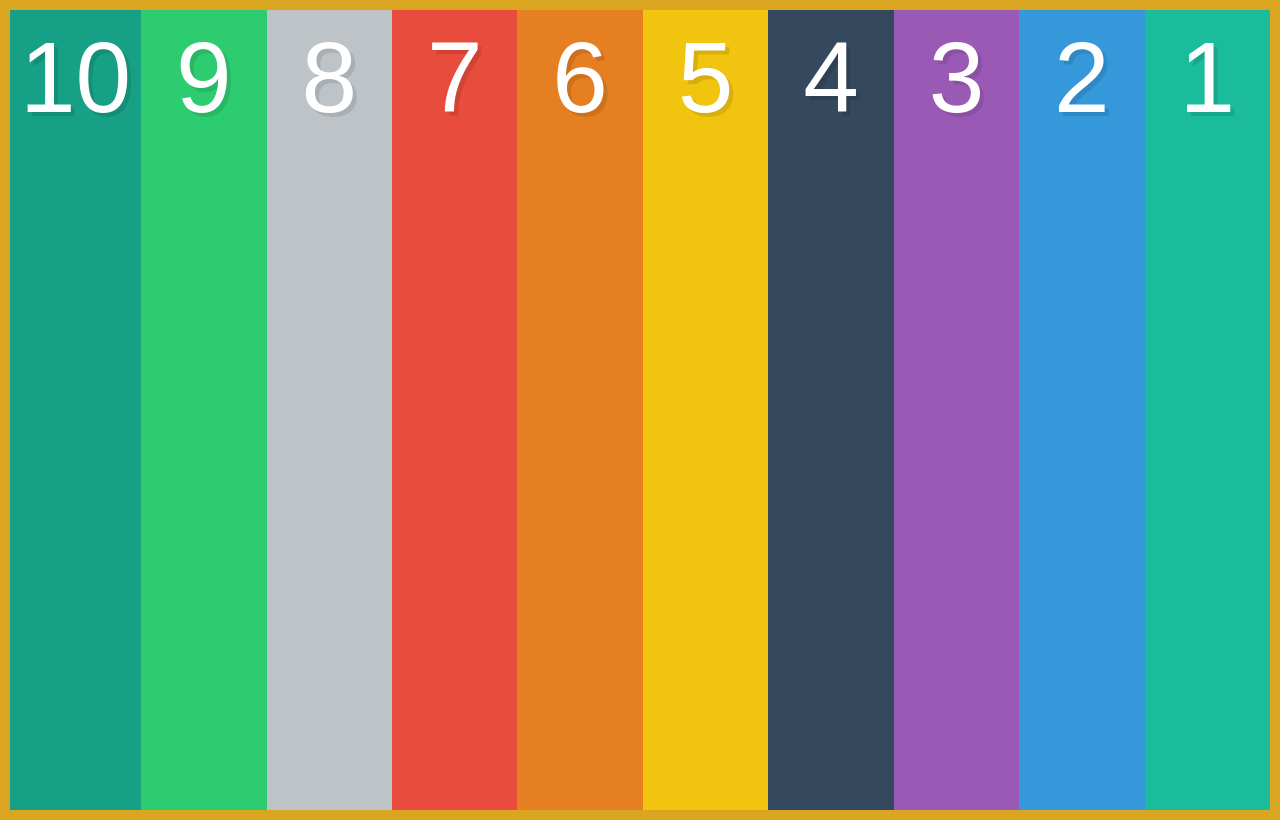
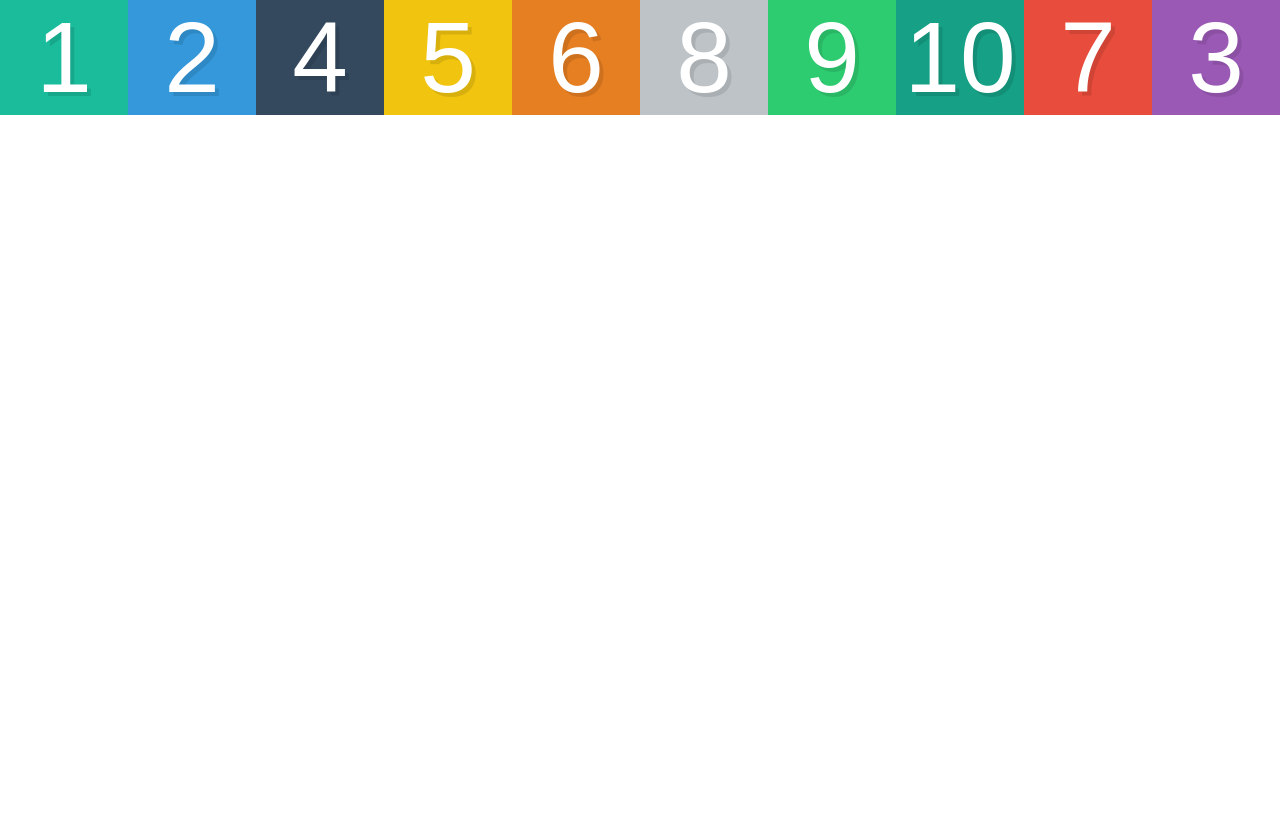
Before and after one commit to CaptRat/flexboxwesbos, a plain HTML site: page index.html in a window 1280 px wide. Drawn offline with Linux system fonts and the light colour scheme.

Commit message:
flexbox order command

```diff
--- a/style.css
+++ b/style.css
@@ -2,8 +2,8 @@
 article,aside,details,figcaption,figure,footer,header,hgroup,nav,section,summary{display:block;}audio,canvas,video{display:inline-block;}audio:not([controls]){display:none;height:0;}[hidden]{display:none;}html{font-family:sans-serif;-webkit-text-size-adjust:100%;-ms-text-size-adjust:100%;}a:focus{outline:thin dotted;}a:active,a:hover{outline:0;}h1{font-size:2em;}abbr[title]{border-bottom:1px dotted;}b,strong{font-weight:700;}dfn{font-style:italic;}mark{background:#ff0;color:#000;}code,kbd,pre,samp{font-family:monospace, serif;font-size:1em;}pre{white-space:pre-wrap;word-wrap:break-word;}q{quotes:\201C \201D \2018 \2019;}small{font-size:80%;}sub,sup{font-size:75%;line-height:0;position:relative;vertical-align:baseline;}sup{top:-.5em;}sub{bottom:-.25em;}img{border:0;}svg:not(:root){overflow:hidden;}fieldset{border:1px solid silver;margin:0 2px;padding:.35em .625em .75em;}button,input,select,textarea{font-family:inherit;font-size:100%;margin:0;}button,input{line-height:normal;}button,html input[type=button],/* 1 */
 input[type=reset],input[type=submit]{-webkit-appearance:button;cursor:pointer;}button[disabled],input[disabled]{cursor:default;}input[type=checkbox],input[type=radio]{box-sizing:border-box;padding:0;}input[type=search]{-webkit-appearance:textfield;-moz-box-sizing:content-box;-webkit-box-sizing:content-box;box-sizing:content-box;}input[type=search]::-webkit-search-cancel-button,input[type=search]::-webkit-search-decoration{-webkit-appearance:none;}textarea{overflow:auto;vertical-align:top;}table{border-collapse:collapse;border-spacing:0;}body,figure{margin:0;}legend,button::-moz-focus-inner,input::-moz-focus-inner{border:0;padding:0;}
 
-/* Box-sizing border-box */
-/* { -moz-box-sizing: border-box; -webkit-box-sizing: border-box; box-sizing: border-box; }*/
+ /*Box-sizing border-box*/
+   { -moz-box-sizing: border-box; -webkit-box-sizing: border-box; box-sizing: border-box }
 
 
 /* Some default styles to make each box visible */
@@ -12,7 +12,7 @@ input[type=reset],input[type=submit]{-webkit-appearance:button;cursor:pointer;}b
   font-size: 100px;
   text-align: center;
   text-shadow:4px 4px 0 rgba(0,0,0,0.1);
-  padding:10px;
+  /*padding:10px;*/
 }
 
 /* Colours for each box */
@@ -31,12 +31,16 @@ input[type=reset],input[type=submit]{-webkit-appearance:button;cursor:pointer;}b
 /* We start writing out flexbox here. The above is just page setup */
 .container {
   display:flex;
-  border:10px solid goldenrod;
-  min-height:100vh;
-  flex-direction:row-reverse;
-  flex-wrap:nowrap;
 }
 
-.box {
-  width: 300px;
+.box{
+  flex:1;
 }
+
+.box3{
+  order:2;
+}
+
+.box7{
+  order:1;
+}
```
